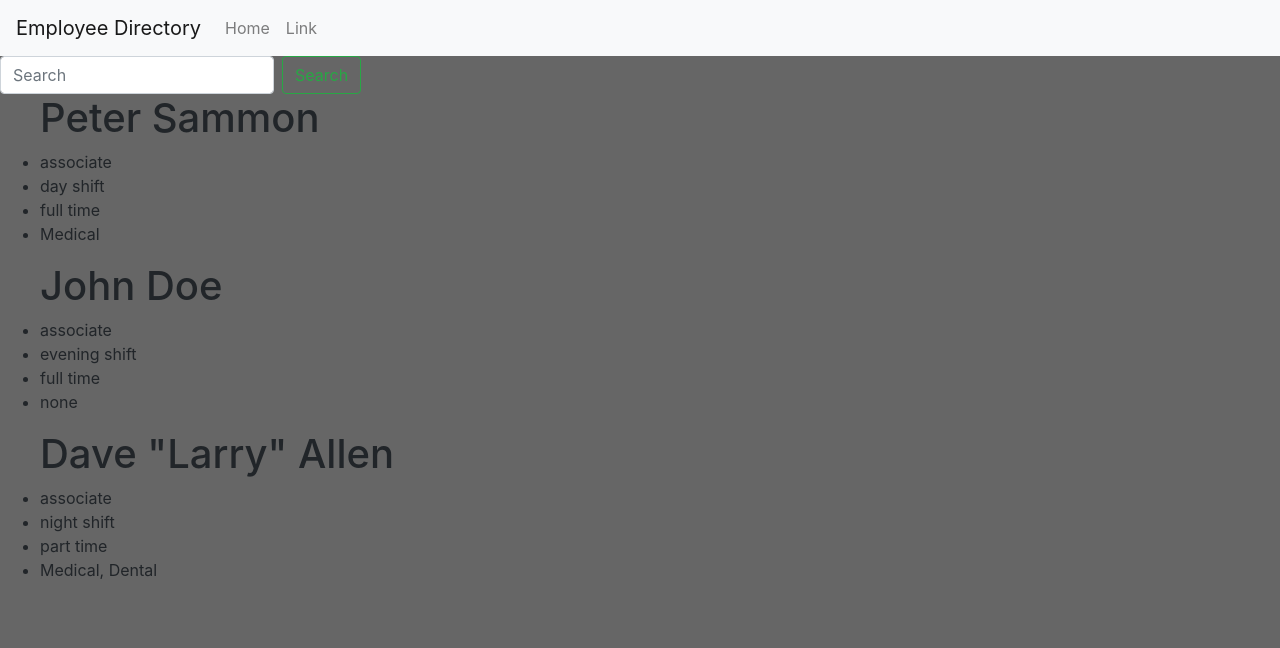
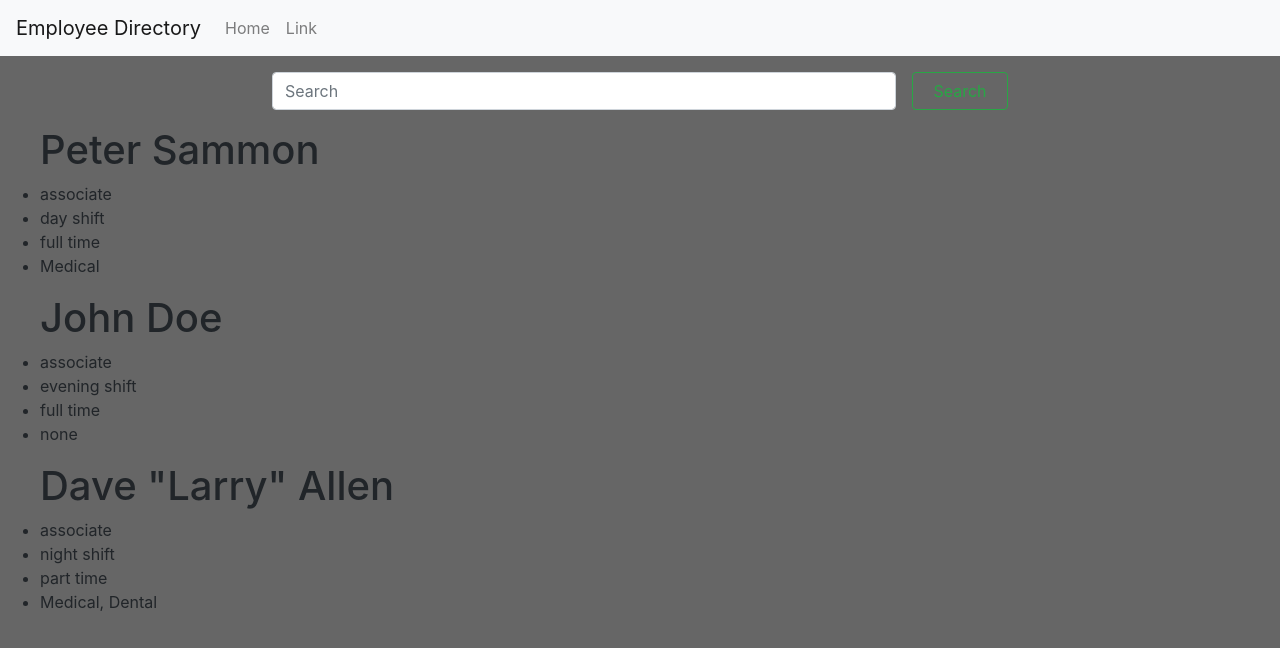
Before and after one commit to Sammon123/employee-directory, a React (Create React App) app: page / in a window 1280 px wide. Shown: the top 648 px of the page. Built offline with nearby package versions, Linux system fonts and the light colour scheme.

Commit message:
determined state when typing into search

```diff
--- a/src/App.css
+++ b/src/App.css
@@ -1,3 +1,22 @@
 body {
 	background: #666;
 }
+
+.form {
+	display: flex;
+	flex-direction: row;
+	align-content: center;
+	justify-content: center;
+	margin: 1rem;
+}
+
+.form-control {
+	width: 50%;
+	margin-right: 1rem;
+	align-self: center;
+}
+
+.btn {
+	width: 6rem;
+	align-self: center;
+}
--- a/src/components/Employees.js
+++ b/src/components/Employees.js
@@ -33,7 +33,7 @@ export class Employees extends Component {
 
     render() {
         return this.state.employee.map((employee) => (
-            <ul>
+            <ul key={employee.id}>
                 <h1>{employee.name}</h1>
                 <li>{employee.title}</li>
                 <li>{employee.hours}</li>
--- a/src/components/Search.js
+++ b/src/components/Search.js
@@ -1,13 +1,17 @@
-import React from 'react'
+import React, { useState } from 'react'
 import Form from 'react-bootstrap/Form'
 import FormControl from 'react-bootstrap/FormControl'
 import Button from 'react-bootstrap/Button'
 
 const Search = () => {
+    const [text, setText] = useState('');
     return (
-        <Form inline>
-            <FormControl type="text" placeholder="Search" className="mr-sm-2" />
-            <Button variant="outline-success">Search</Button>
+        <Form className="form">
+            <FormControl type="text" placeholder="Search" className="form-control"
+                value={text}
+                onChange={(e) => setText(e.target.value)} />
+            <Button
+                className="btn" variant="outline-success">Search</Button>
         </Form>
     )
 }
```
